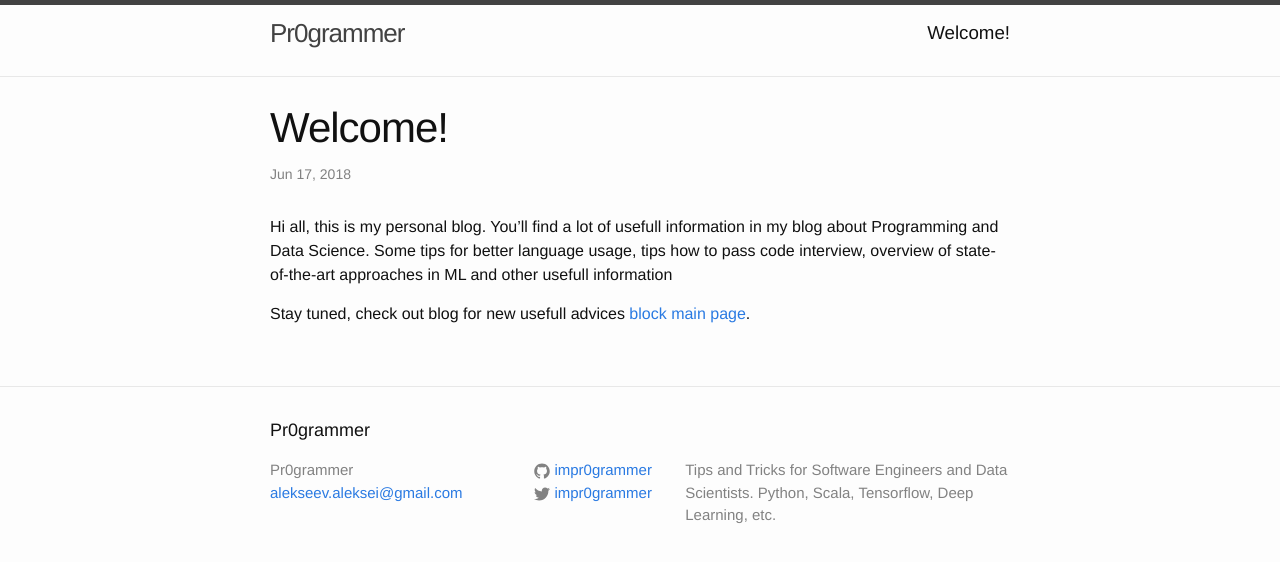
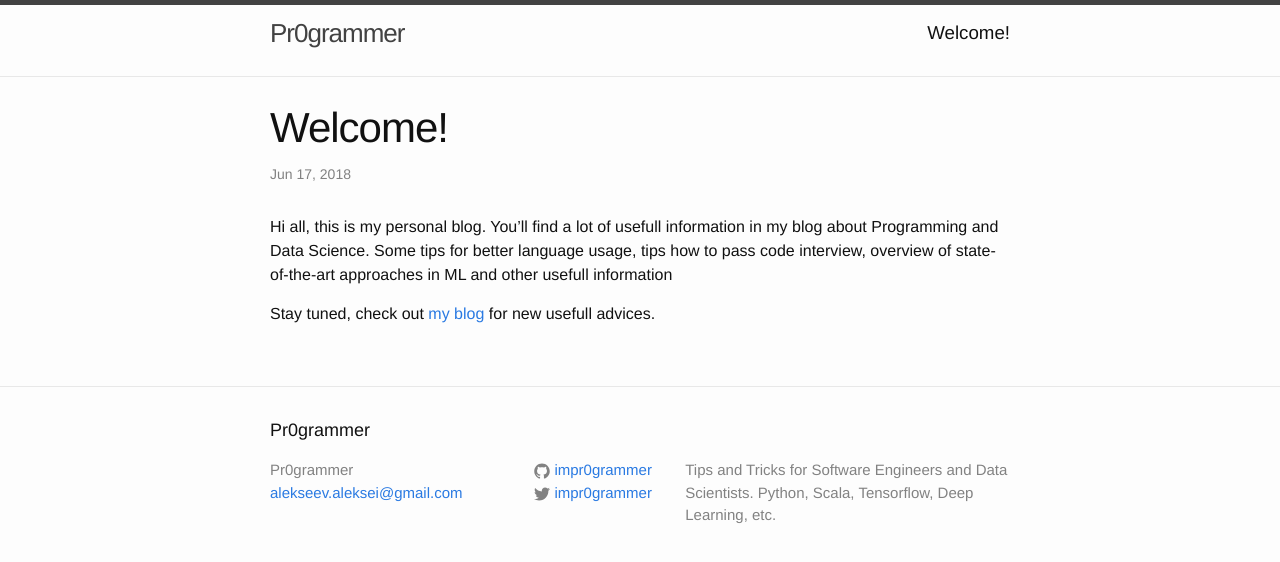
Before and after one commit to ImPr0grammer/impr0grammer.github.com, a Jekyll site: the page built from _posts/2018-06-17-welcome-to-jekyll.markdown, in a window 1280 px wide. Shown: the top 562 px of the page. Built offline with Jekyll 4.4.1, drawn with Linux system fonts in a browser that asks for light colours.

```diff
--- a/_posts/2018-06-17-welcome-to-jekyll.markdown
+++ b/_posts/2018-06-17-welcome-to-jekyll.markdown
@@ -10,7 +10,7 @@
 Some tips for better language usage, tips how to pass code interview, overview of state-of-the-art approaches in ML and other usefull information
 <!--more-->
 
-Stay tuned, check out blog for new usefull advices [block main page][blog-main].
+Stay tuned, check out [my blog][blog-main] for new usefull advices.
 
 [blog-main]: https://impr0grammer.github.io
 [github-repo]: https://github.com/impr0grammer
```
